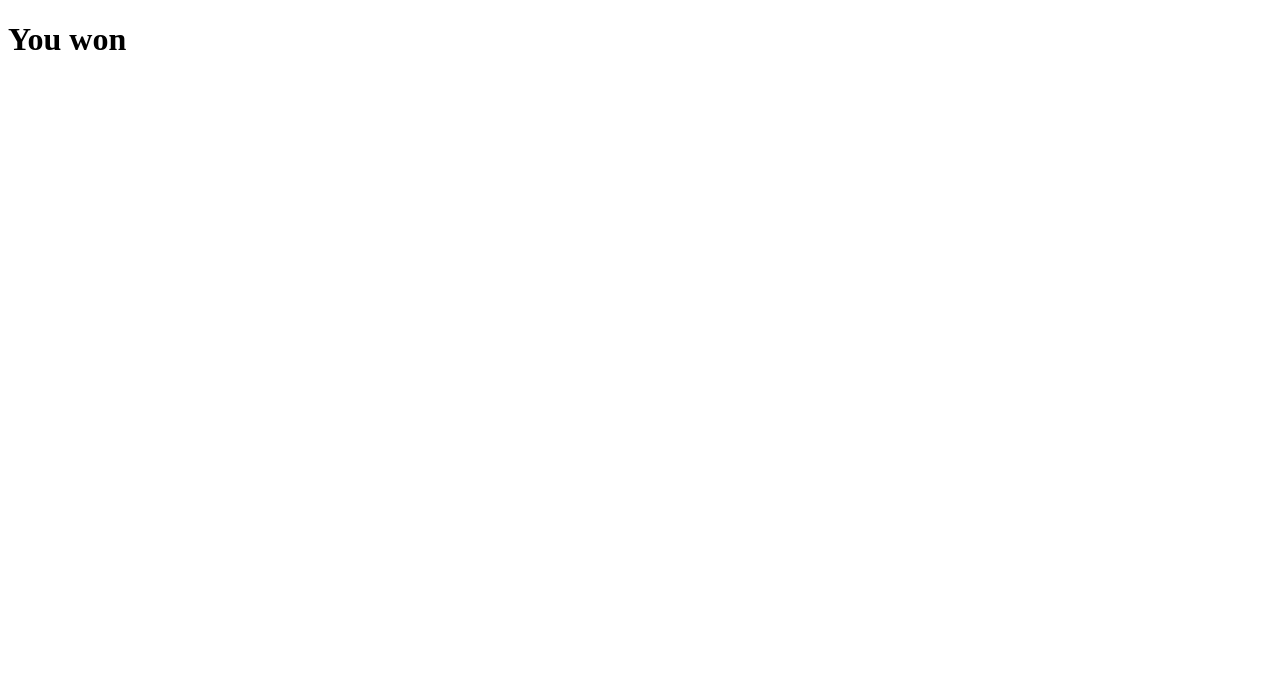
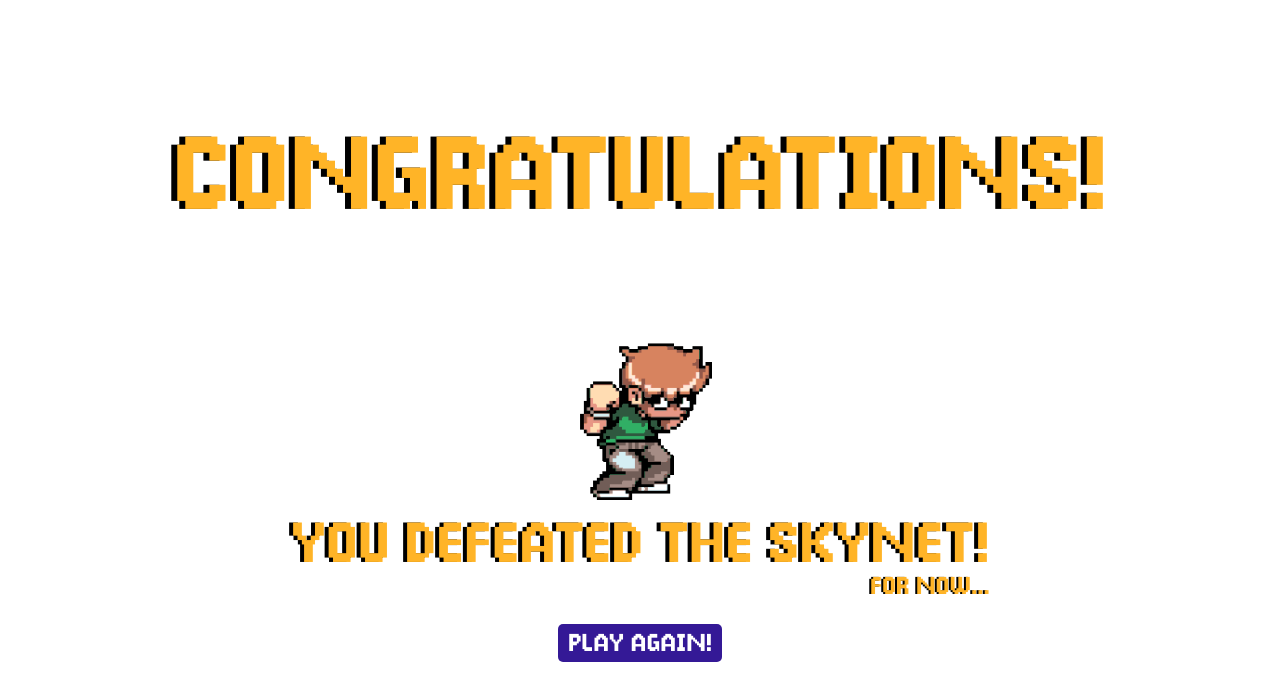
Before and after one commit to Josue-Monfort/rock-paper-scissors-vs-the-robots, a plain HTML site: page playerWon.html in a window 1280 px wide. Drawn offline with Linux system fonts and the light colour scheme.

Commit message:
Added the player won page style and the javascript files

```diff
--- a/CSS/playerWon.css
+++ b/CSS/playerWon.css
@@ -0,0 +1,75 @@
+:root {
+    --clr-font-primary: #ffb427;
+}
+
+@font-face {
+    font-family: "BROKEN CONSOLE";
+    src: url('../font/Broken\ Console\ Bold.otf');
+    src: local('BROKEN CONSOLE'), url('../font/Broken\ Console\ Bold.otf') format('otf'), url('../font/Broken\ Console\ Bold.ttf') format('truetype');
+}
+
+*,
+*::after,
+*::before {
+    box-sizing: border-box;
+    margin: 0;
+    padding: 0;
+    font-family: "BROKEN CONSOLE", 'Times New Roman', Times, serif;
+    user-select: none;
+    -webkit-user-drag: none;
+    -khtml-user-drag: none;
+    -moz-user-drag: none;
+    -o-user-drag: none;
+}
+
+body {
+    display: flex;
+    flex-direction: column;
+    justify-content: center;
+    align-items: center;
+    gap: 1.5rem;
+    height: 100vh;
+}
+
+section {
+    display: flex;
+    flex-direction: column;
+    align-items: flex-end;
+}
+
+#winner {
+    font-size: 5.5rem;
+    color: var(--clr-font-primary);
+    text-shadow: -6px 0 black;
+}
+
+h2 {
+    font-size: 3.0rem;
+    color: var(--clr-font-primary);
+    text-shadow: -4px 0 black;
+}
+
+p {
+    font-size: 1.3rem;
+    color: var(--clr-font-primary);
+    text-shadow: -2px 0 black;
+}
+
+img {
+    height: 15em;
+    width: auto;
+}
+
+button {
+    background-color: rgb(52, 25, 150);
+    font-size: 1.3rem;
+    padding: 10px 10px 5px;
+    border-radius: 5px;
+    color: white;
+    border: transparent;
+    cursor: pointer;
+}
+
+button:hover {
+    background-color: rgb(91, 59, 206);
+}
--- a/playerWon.html
+++ b/playerWon.html
@@ -4,10 +4,26 @@
     <meta charset="UTF-8">
     <meta http-equiv="X-UA-Compatible" content="IE=edge">
     <meta name="viewport" content="width=device-width, initial-scale=1.0">
+    <link rel="icon" type="imame/x-icon" href="img/favicon.ico">
+    <link rel="stylesheet" href="CSS/playerWon.css">
     <title>You won!</title>
   </head>
   <body>
 
-    <h1>You won</h1>
+    <section>
+      <h1 id="winner">CONGRATULATIONS!</h1>
+    </section>
+    <section>
+        <img src="img/chars/player-win.gif">
+    </section>
+    <section>
+        <h2>You defeated the Skynet!</h2>
+        <p>For now...</p>
+    </section>
+    <section>
+        <button>Play again!</button>
+    </section>
+
+    <script src="playerWon.js"></script>
   </body>
 </html>
```
Also changed, not shown: playerWon.js (added), robotWon.js (added).
